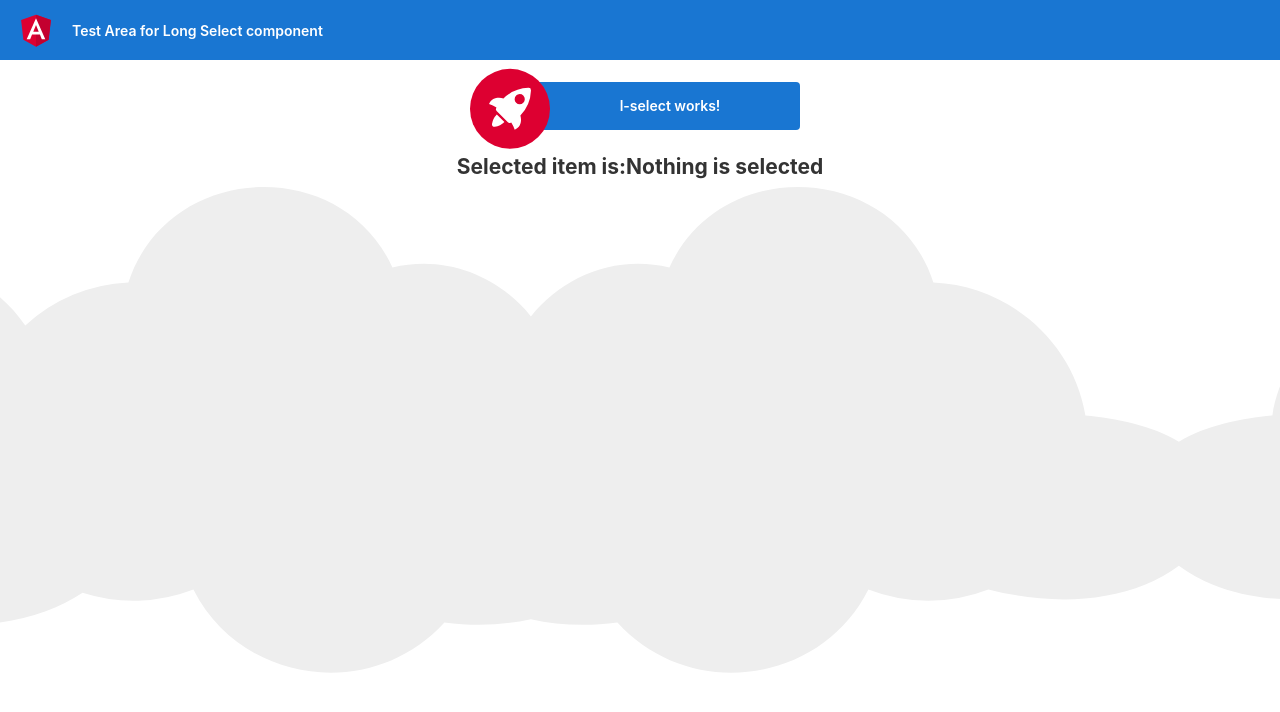
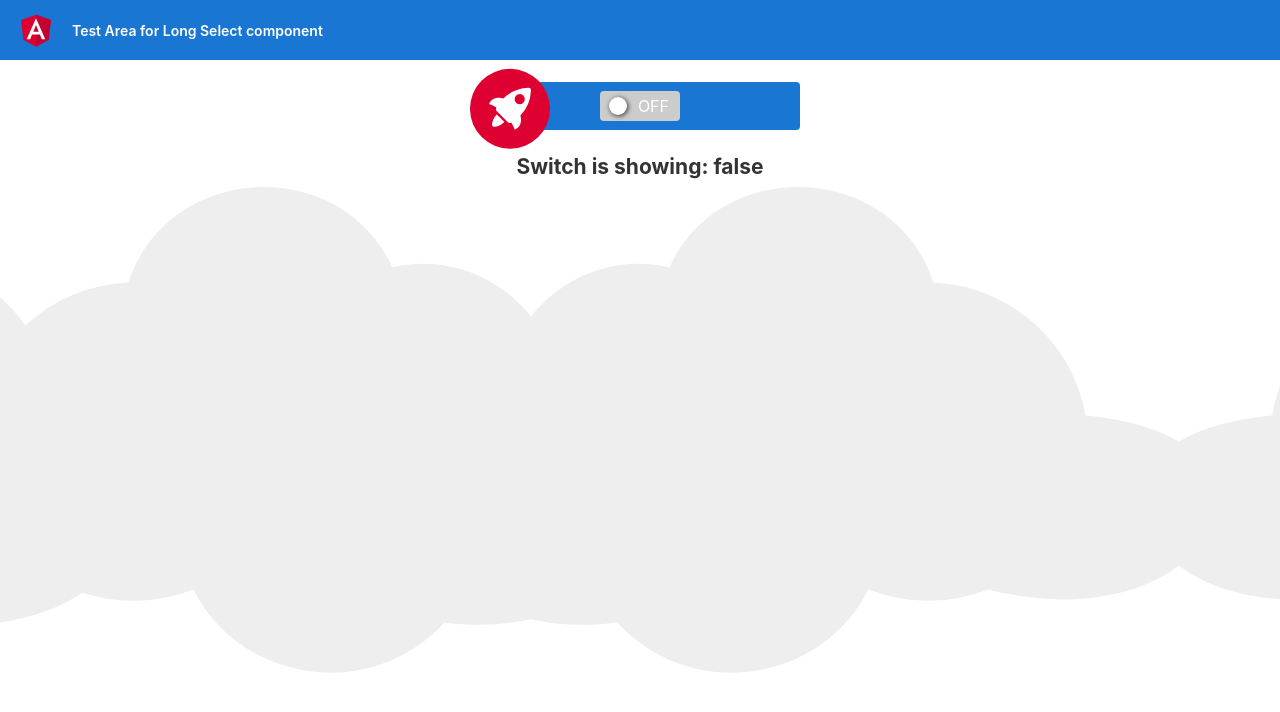
Before and after one commit to mukimut-sebpo/Long-Select, an Angular app: page / in a window 1280 px wide. Shown: the top 712 px of the page. Built offline with nearby package versions, Linux system fonts and the light colour scheme.

Commit message:
custom input demo

```diff
--- a/src/app/app.component.html
+++ b/src/app/app.component.html
@@ -28,14 +28,15 @@
       </g>
     </svg>
 
-    <span><app-l-select></app-l-select></span>
-
+    <!-- <span><app-l-select [list]="optionList" [displayKey]="'option'" [idKey]="'id'"></app-l-select></span> -->
+    <!-- <app-rating-input [(ngModel)] = "stars"></app-rating-input> -->
+    <app-switch [(ngModel)]="switchValue"></app-switch>
 
 
 
   </div>
 
-  <h2>Selected item is:{{selectedValue}}</h2>
+  <h2>Switch is showing: {{switchValue}}</h2>
 
 
 
--- a/src/app/app.component.ts
+++ b/src/app/app.component.ts
@@ -1,4 +1,5 @@
 import { Component } from '@angular/core';
+type optionsType = {option: String, id: number}
 
 @Component({
   selector: 'app-root',
@@ -6,6 +7,19 @@ import { Component } from '@angular/core';
   styleUrls: ['./app.component.css']
 })
 export class AppComponent {
+
   selectedValue = 'Nothing is selected';
+  optionList: optionsType[];
+  simpleList: string[];
+  switchValue = false;
+
+  constructor() {
+    this.optionList = [];
+    this.simpleList = [];
+    for(let i = 1; i <= 100; i++) {
+      this.optionList.push({option: 'Selection' + i, id: i});
+      this.simpleList.push('Selection' + i)
+    }
+  }
 
 }
--- a/src/app/app.module.ts
+++ b/src/app/app.module.ts
@@ -3,14 +3,17 @@ import { BrowserModule } from '@angular/platform-browser';
 
 import { AppComponent } from './app.component';
 import { LSelectComponent } from './l-select/l-select.component';
+import { FormsModule } from '@angular/forms';
+import { SwitchComponent } from './switch/switch.component';
 
 @NgModule({
   declarations: [
     AppComponent,
-    LSelectComponent
+    LSelectComponent,
+    SwitchComponent,
   ],
   imports: [
-    BrowserModule
+    BrowserModule, FormsModule
   ],
   providers: [],
   bootstrap: [AppComponent]
--- a/src/app/l-select/l-select.component.css
+++ b/src/app/l-select/l-select.component.css
@@ -0,0 +1 @@
+.input {width: 100%;}
--- a/src/app/l-select/l-select.component.html
+++ b/src/app/l-select/l-select.component.html
@@ -1 +1 @@
-<p>l-select works!</p>
+<input type="text" class="input" [(ngModel)]="inputValue" (ngModelChange) = inputChanged()>
--- a/src/app/l-select/l-select.component.ts
+++ b/src/app/l-select/l-select.component.ts
@@ -1,15 +1,57 @@
-import { Component, OnInit } from '@angular/core';
+import { Component, Input, OnInit, forwardRef } from '@angular/core';
+import { ControlValueAccessor, NG_VALUE_ACCESSOR } from '@angular/forms';
 
 @Component({
   selector: 'app-l-select',
   templateUrl: './l-select.component.html',
-  styleUrls: ['./l-select.component.css']
+  styleUrls: ['./l-select.component.css'],
+  providers: [{
+    provide: NG_VALUE_ACCESSOR, useExisting:forwardRef(() => LSelectComponent), multi: true
+  }]
 })
-export class LSelectComponent implements OnInit {
+export class LSelectComponent implements OnInit, ControlValueAccessor {
+  @Input() list!: any[];
+  @Input() displayKey!: string;
+  @Input() idKey!: string;
+
+  inputValue!: string;
+  takingInput = true;
+  displayList!: any[];
+
+  //configs
+  delay = 750;
+  displayItems = 10;
 
   constructor() { }
+  writeValue(obj: any): void {
+    throw new Error('Method not implemented.');
+  }
+  registerOnChange(fn: any): void {
+    throw new Error('Method not implemented.');
+  }
+  registerOnTouched(fn: any): void {
+    throw new Error('Method not implemented.');
+  }
+  setDisabledState?(isDisabled: boolean): void {
+    throw new Error('Method not implemented.');
+  }
 
   ngOnInit(): void {
+    this.displayList = this.list.slice(0, 10);
+    console.log(this.displayList)
+  }
+
+  inputChanged() {
+    if(!this.takingInput || !this.inputValue) {
+      return;
+    }
+    this.takingInput = false
+    setTimeout(() => {
+      this.displayList = this.list.filter(e => e[this.displayKey].includes(this.inputValue));
+      console.log(this.displayList);
+      this.takingInput = true;
+    }, this.delay);
+
   }
 
 }
--- /dev/null
+++ b/src/app/switch/switch.component.css
@@ -0,0 +1,87 @@
+.switch {
+    position: relative;
+    display: inline-block;
+    vertical-align: top;
+    width: 80px;
+    height: 30px;
+    padding: 3px;
+    background-color: none;
+    cursor: pointer;
+    overflow: visible;
+  }
+
+  .switch:focus-within {
+    outline: 2px solid Highlight;
+  }
+
+  .switch-input {
+    position: absolute;
+    top: 0;
+    left: 0;
+    opacity: 0;
+  }
+
+  .switch-label {
+    position: relative;
+    display: block;
+    height: inherit;
+    font-size: 16px;
+    font-weight: normal;
+    text-transform: uppercase;
+    background: #ccc;
+    border-radius: 4px;
+    transition: 0.15s ease-out;
+    transition-property: opacity background;
+    color: #2d2d2d;
+  }
+
+  .switch-label::before, .switch-label::after {
+    position: absolute;
+    top: 50%;
+    margin-top: -.5em;
+    line-height: 1;
+    transition: inherit;
+  }
+
+  .switch-label::before {
+    content: attr(data-off);
+    right: 11px;
+    color: #fff;
+  }
+
+  .switch-label::after {
+    content: attr(data-on);
+    left: 11px;
+    color: #fff;
+    opacity: 0;
+  }
+
+  .switch-handle {
+    position: absolute;
+    top: 9px;
+    left: 12px;
+    width: 18px;
+    height: 18px;
+    background: #fff;
+    border-radius: 10px;
+    box-shadow: 1px 1px 5px #2d2d2d;
+    transition: left 0.15s ease-out;
+  }
+
+  .checked .switch-label {
+    background: #4CAF50;
+    box-shadow: inset 0 1px 2px rgba(255, 255, 255, 0.5), inset 0 0 3px rgba(0, 0, 0, 0.15);
+  }
+
+  .checked .switch-label::before {
+    opacity: 0;
+  }
+
+  .checked .switch-label::after {
+    opacity: 1;
+  }
+
+  .checked .switch-handle {
+    left: 50px;
+    box-shadow: -1px 1px 5px rgba(45, 45, 45, 0.41);
+  }
--- /dev/null
+++ b/src/app/switch/switch.component.html
@@ -0,0 +1,4 @@
+<div (click)="switch()" class="switch" [ngClass]="{ 'checked': value }">
+	<span class="switch-label" data-on="On" data-off="Off"></span>
+	<span class="switch-handle"></span>
+</div>
--- /dev/null
+++ b/src/app/switch/switch.component.ts
@@ -0,0 +1,53 @@
+import { Component, HostBinding, Input, OnInit, forwardRef } from '@angular/core';
+import { ControlValueAccessor, NG_VALUE_ACCESSOR } from '@angular/forms';
+
+@Component({
+  selector: 'app-switch',
+  templateUrl: './switch.component.html',
+  styleUrls: ['./switch.component.css'],
+  providers: [
+    {
+      provide: NG_VALUE_ACCESSOR,
+      useExisting: forwardRef(() => SwitchComponent),
+      multi: true
+    }
+  ]
+})
+export class SwitchComponent implements ControlValueAccessor {
+  _value = false;
+  onChange: any = () => {};
+  onTouched: any = () => {};
+
+
+  get value() {
+    return this._value;
+  }
+
+  set value(val) {
+    this._value = val;
+    this.onChange(val);
+    this.onTouched();
+  }
+
+  constructor() { }
+  writeValue(v: boolean): void {
+    if(v) {
+      this.value = v;
+    }
+  }
+
+  registerOnChange(fn: any): void {
+    this.onChange = fn;
+  }
+  registerOnTouched(fn: any): void {
+    this.onTouched = fn;
+  }
+  setDisabledState?(isDisabled: boolean): void {
+    throw new Error('Method not implemented.');
+  }
+
+  switch() {
+    this.value = !this.value;
+  }
+
+}
```
Also changed, not shown: 1 other file (tests, documents, lock files or other folders).
